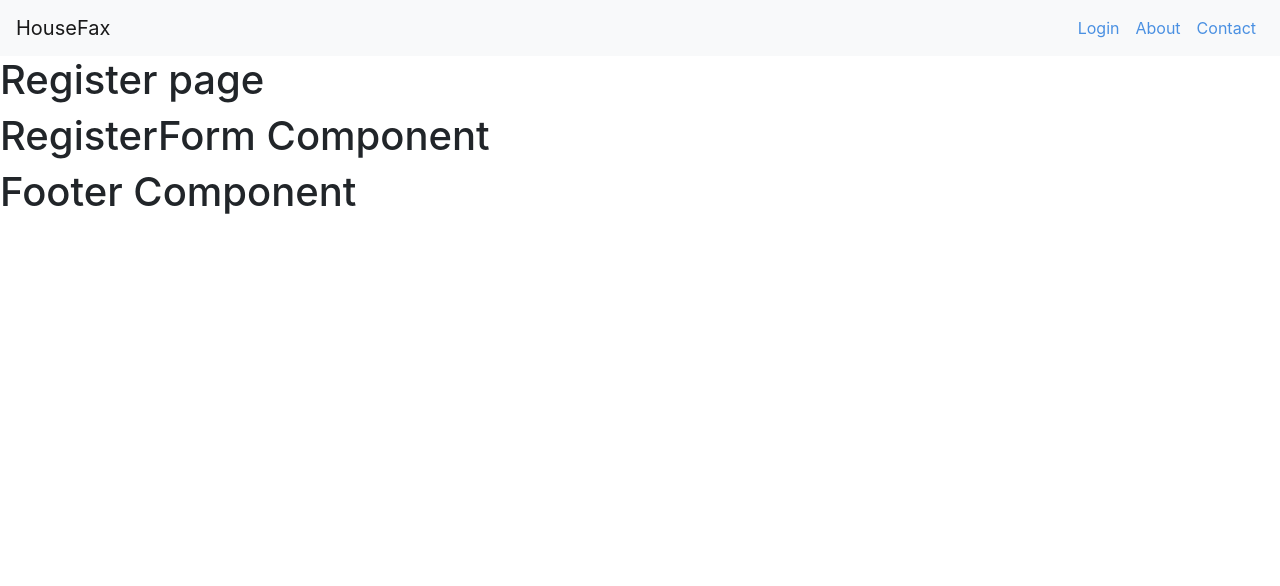
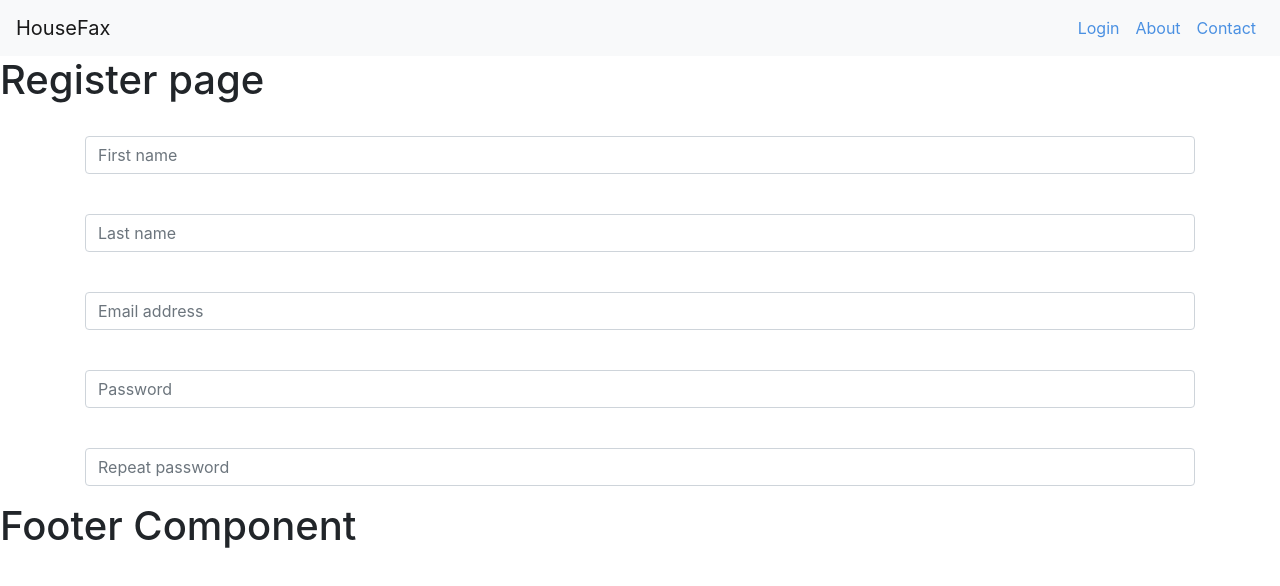
Before and after one commit to TraceLarson/HouseFax, a React (Create React App) app in the folder client/: page /Register in a window 1280 px wide. Shown: the top 586 px of the page. Built offline with nearby package versions, Linux system fonts and the light colour scheme.

Commit message:
Added form inputs for register page

```diff
--- a/client/src/components/RegisterForm.js
+++ b/client/src/components/RegisterForm.js
@@ -1,11 +1,41 @@
 import React, {Component} from 'react';
+import {
+	Container,
+	Button,
+	Form,
+	FormGroup,
+	Label,
+	Input,
+	FormText
+} from 'reactstrap'
 
 class RegisterForm extends Component {
 	render() {
 		return (
-			<div>
-				<h1>RegisterForm Component</h1>
-			</div>
+			<Container>
+				<Form>
+					<FormGroup>
+						<Label for={'firstname'}> </Label>
+						<Input type={'text'} name={'firstname'} placeholder={'First name'}/>
+					</FormGroup>
+					<FormGroup>
+						<Label for={'lastname'}> </Label>
+						<Input type={'text'} name={'lastname'} placeholder={'Last name'}/>
+					</FormGroup>
+					<FormGroup>
+						<Label for={'email'}> </Label>
+						<Input type={'email'} name={'email'} placeholder={'Email address'}/>
+					</FormGroup>
+					<FormGroup>
+						<Label for={'password'}> </Label>
+						<Input type={'password'} name={'password'} placeholder={'Password'}/>
+					</FormGroup>
+					<FormGroup>
+						<Label for={'repeatpassword'}> </Label>
+						<Input type={'password'} name={'repeatpassword'} placeholder={'Repeat password'}/>
+					</FormGroup>
+				</Form>
+			</Container>
 		);
 	}
 }
```
